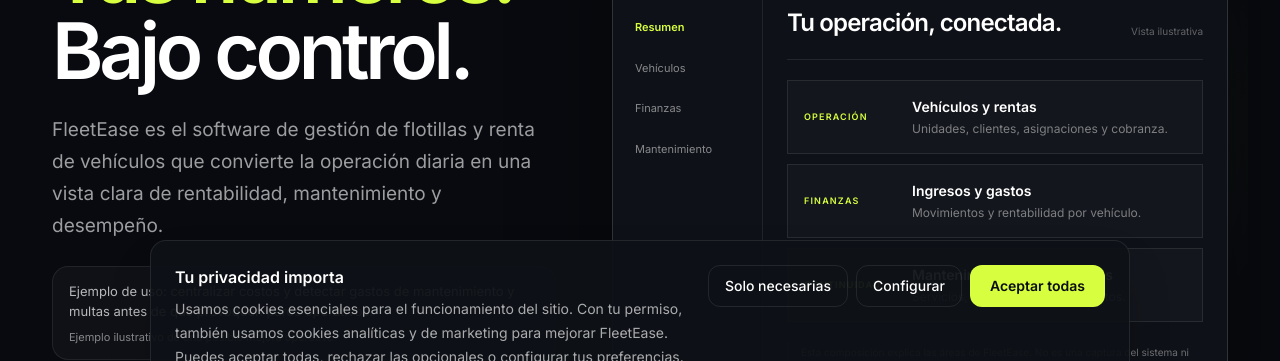
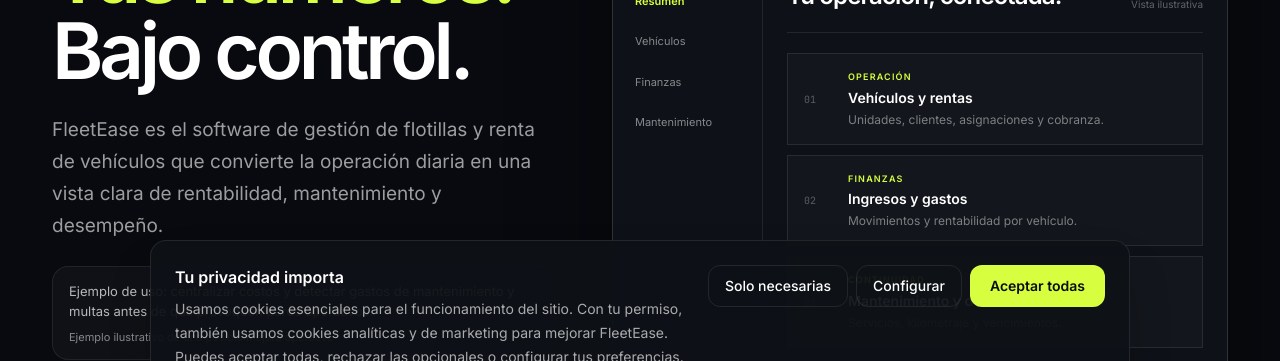
Before and after one commit to JuanGodinezperez18/FleetEase, a Next.js app: page / in a window 1280 px wide. Shown: the part 358-719 px from the top of the page. Built offline with nearby package versions, Linux system fonts and the light colour scheme; no server answers; the database is empty.

Commit message:
refine(landing): align surfaces with design tokens

```diff
--- a/src/components/landing/hero-dashboard.tsx
+++ b/src/components/landing/hero-dashboard.tsx
@@ -25,8 +25,7 @@ const workstreams = [
 export function HeroDashboard() {
   return (
     <div className="relative mx-auto w-full max-w-[650px]" aria-hidden="true">
-      <div className="absolute -inset-5 -z-10 bg-[radial-gradient(ellipse_at_55%_45%,rgba(215,255,63,0.09),transparent_68%)]" />
-      <div className="overflow-hidden border border-white/[0.14] bg-[#0e1117] shadow-[0_32px_90px_rgba(0,0,0,0.42)]">
+      <div className="overflow-hidden border border-white/[0.14] bg-[var(--fe-dark-surface)] shadow-[0_32px_90px_rgba(0,0,0,0.42)]">
         <div className="flex flex-wrap items-center justify-between gap-3 border-b border-white/[0.1] px-4 py-4 sm:px-5">
           <div className="flex items-center gap-3">
             <span className="flex h-8 w-8 items-center justify-center bg-[var(--fe-lime)] text-sm font-black tracking-tight text-[var(--fe-ink)]">
@@ -81,20 +80,16 @@ export function HeroDashboard() {
               {workstreams.map((item, index) => (
                 <div
                   key={item.label}
-                  className="grid gap-2 border border-white/[0.09] bg-white/[0.018] p-3.5 sm:grid-cols-[92px_1fr] sm:items-center sm:gap-4 sm:p-4"
+                  className="grid gap-2 border border-white/[0.09] bg-white/[0.018] p-3.5 sm:grid-cols-[28px_1fr] sm:items-center sm:gap-4 sm:p-4"
                 >
-                  <span className="text-[9px] font-semibold uppercase tracking-[0.13em] text-[var(--fe-lime)]">
-                    {item.label}
-                  </span>
+                  <span className="font-mono text-[10px] tabular-nums text-white/30">0{index + 1}</span>
                   <div>
-                    <p className="text-xs font-semibold text-white sm:text-sm">{item.title}</p>
+                    <p className="text-[9px] font-semibold uppercase tracking-[0.13em] text-[var(--fe-lime)]">{item.label}</p>
+                    <p className="mt-1 text-xs font-semibold text-white sm:text-sm">{item.title}</p>
                     <p className="mt-1 text-[10px] leading-4 text-white/45 sm:text-xs">
                       {item.description}
                     </p>
                   </div>
-                  <span className="hidden text-[10px] tabular-nums text-white/25 sm:col-start-1 sm:row-start-1 sm:justify-self-end">
-                    0{index + 1}
-                  </span>
                 </div>
               ))}
             </div>
```
